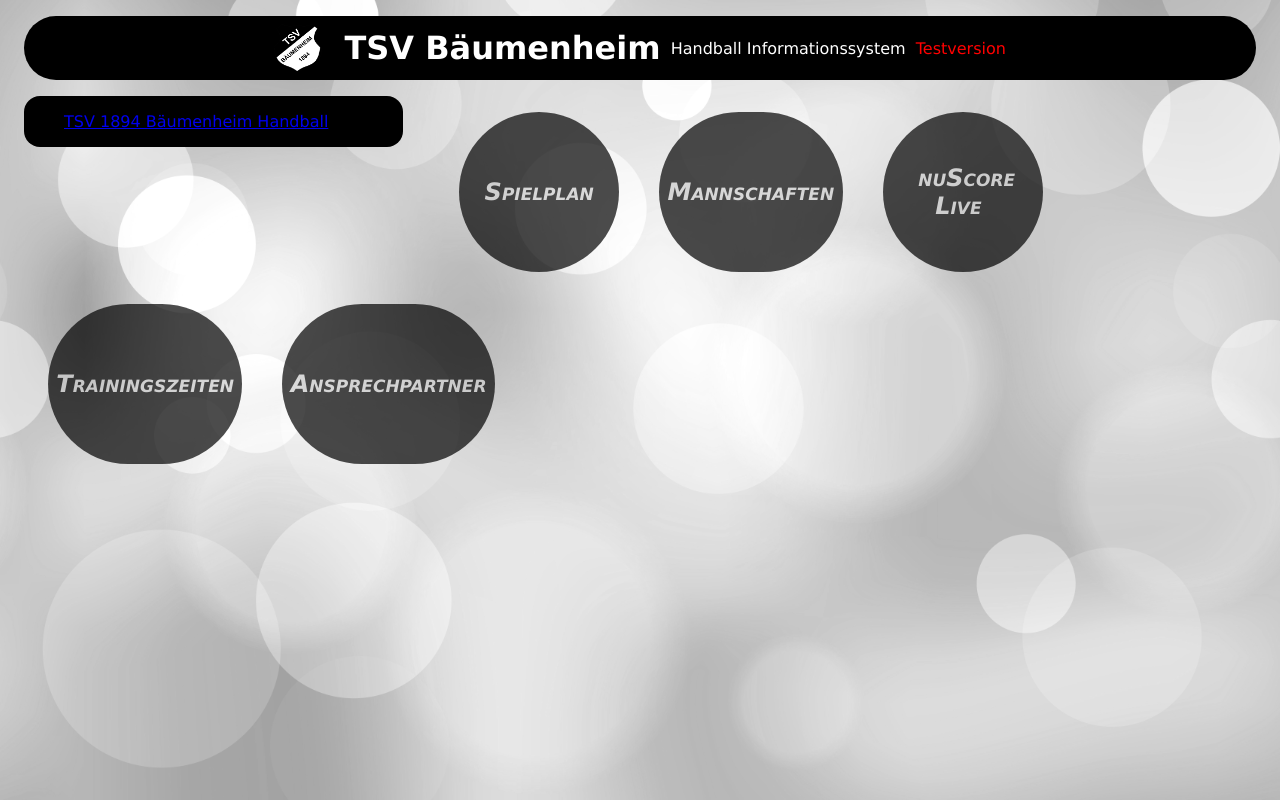
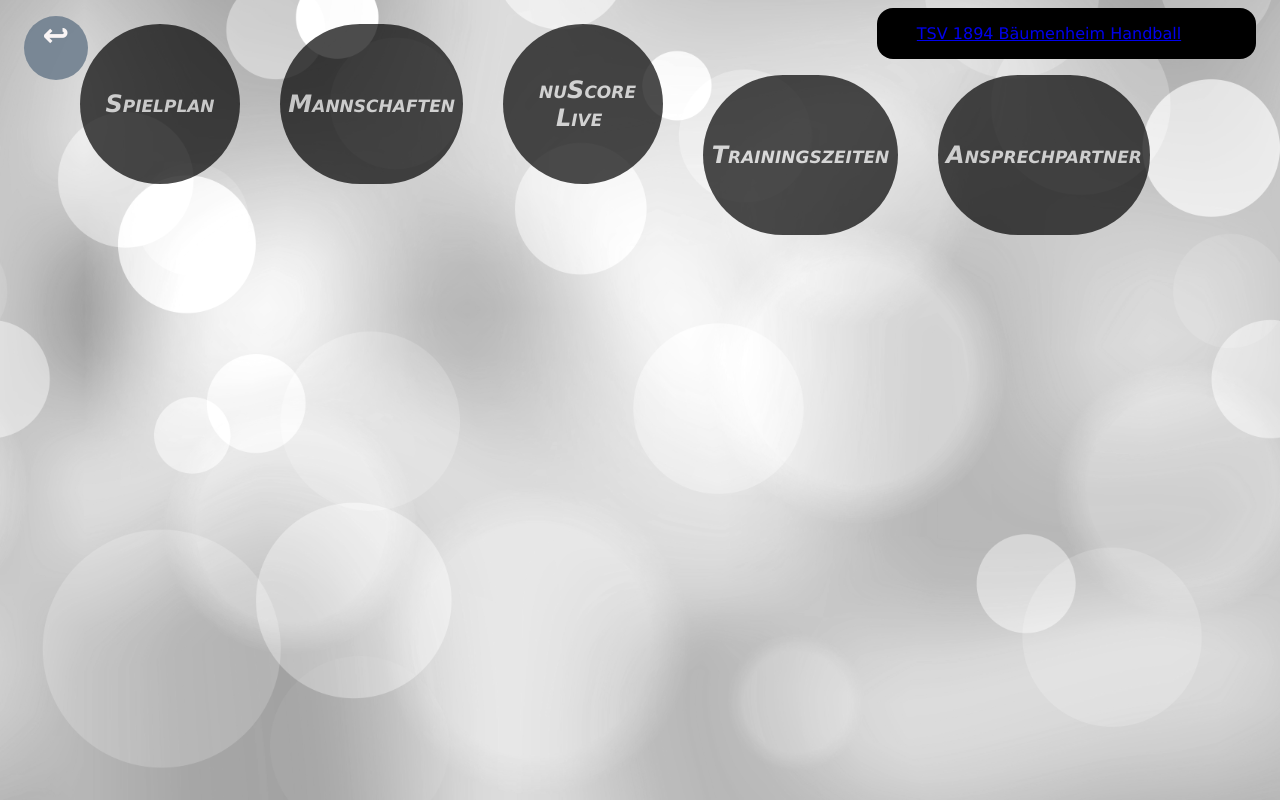
Before and after one commit to AndreasSchiele/AndreasSchiele.github.io, a plain HTML site: page handball.html in a window 1280 px wide. Drawn offline with Linux system fonts and the light colour scheme.

Commit message:
update back button

```diff
--- a/bluebackground.css
+++ b/bluebackground.css
@@ -10,7 +10,7 @@ html {
     background-repeat: repeat-x;
     -webkit-animation: wolken 60s; -webkit-animation-timing-function: linear;
     animation: wolken 60s infinite; animation-timing-function: linear ;
-    overflow: hidden;
+    /*overflow: hidden;*/
     }
 
   @-webkit-keyframes wolken {
--- a/handball.html
+++ b/handball.html
@@ -7,10 +7,7 @@
 </head>
 <body>
 <header>
-<img id="TSV_Logo" src="pictures/TSV_Logo.jpg" alt="TSV-Logo">
-<h1>&nbsp;&nbsp;TSV Bäumenheim</h1>
-<p>&nbsp;&nbsp;Handball Informationssystem</p>
-<p style="color:red;">&nbsp;&nbsp;Testversion</p>
+<a href="index.html" class="backbutton">&larrhk;</a>
 </header>
 <!--
 <nav>
--- a/stylesheet.css
+++ b/stylesheet.css
@@ -83,7 +83,7 @@ nav > ul > li
     width: 30%;
     /*padding-left: 15px;
     margin-left: 15px;*/
-    float: left;
+    float: right;
 
     border-radius: 1em;
 
--- a/stylesheetindex.css
+++ b/stylesheetindex.css
@@ -1,4 +1,9 @@
 /* Setting font */
+  header{
+    display: table;
+    float: left;
+  }
+
   footer {
     position: absolute;
     bottom: 0;
@@ -45,6 +50,7 @@
     font-style: italic;
     font-variant: small-caps;
     opacity: 0.8;
+    margin: 0.8em 0 0.4em 0;
   }
 
   main > p{
@@ -122,3 +128,24 @@
     -ms-transform: translateX(-50%);
     transform: translateX(-50%);
   }*/
+
+  .backbutton{
+    text-decoration: none;
+    font-weight: bolder;
+    opacity: 0.9;
+    display: table-cell;
+    vertical-align: middle;
+    float: left;
+
+    border-radius: 1em;
+    width: 2em;
+    height: 2em;
+    background-color: slategray;
+    color: snow;
+    text-align: center;
+    font-size: 2em;
+
+    position: fixed;
+    left: 0.75em;
+    top: 0.5em;
+  }
```
Also changed, not shown: aboutme.html (+2 -2 lines), index.html (+6 -0 lines), it.html (+2 -1 lines), nuScoreLive.html (+1 -0 lines), rezepte.html (added, +12 -0 lines).
